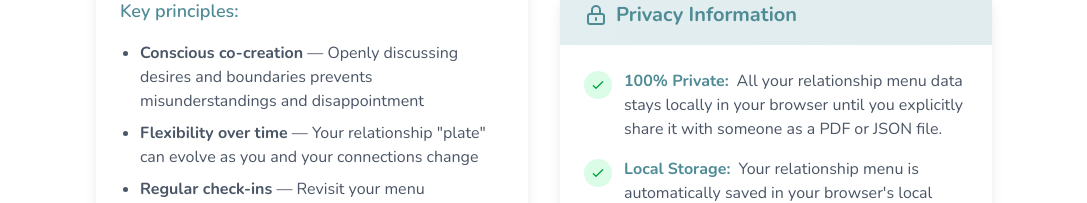
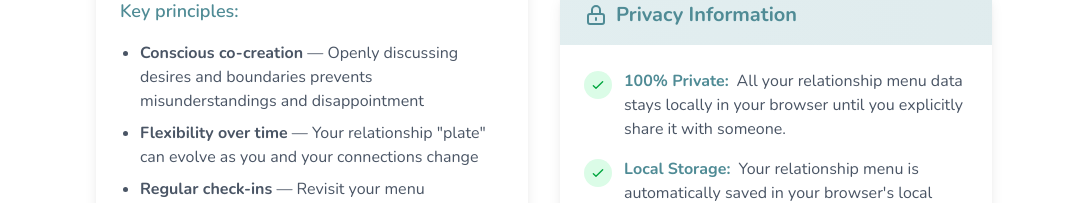
Before and after one commit to yodalived/Relationship-Menu, a Next.js app: page / in a window 1280 px wide. Shown: the part 1707-1910 px from the top of the page, without its empty margins (96-1183 px from the left). Built offline with nearby package versions, Linux system fonts and the light colour scheme.

Commit message:
Update PrivacySection.tsx

```diff
--- a/app/components/LandingPage/PrivacySection.tsx
+++ b/app/components/LandingPage/PrivacySection.tsx
@@ -18,7 +18,7 @@ export function PrivacySection() {
             </div>
             <div>
               <strong className="text-[var(--main-text-color)]">100% Private:</strong>
-              <span className="ml-2 text-gray-600 dark:text-gray-300">All your relationship menu data stays locally in your browser until you explicitly share it with someone as a PDF or JSON file.</span>
+              <span className="ml-2 text-gray-600 dark:text-gray-300">All your relationship menu data stays locally in your browser until you explicitly share it with someone.</span>
             </div>
           </div>
 
```
